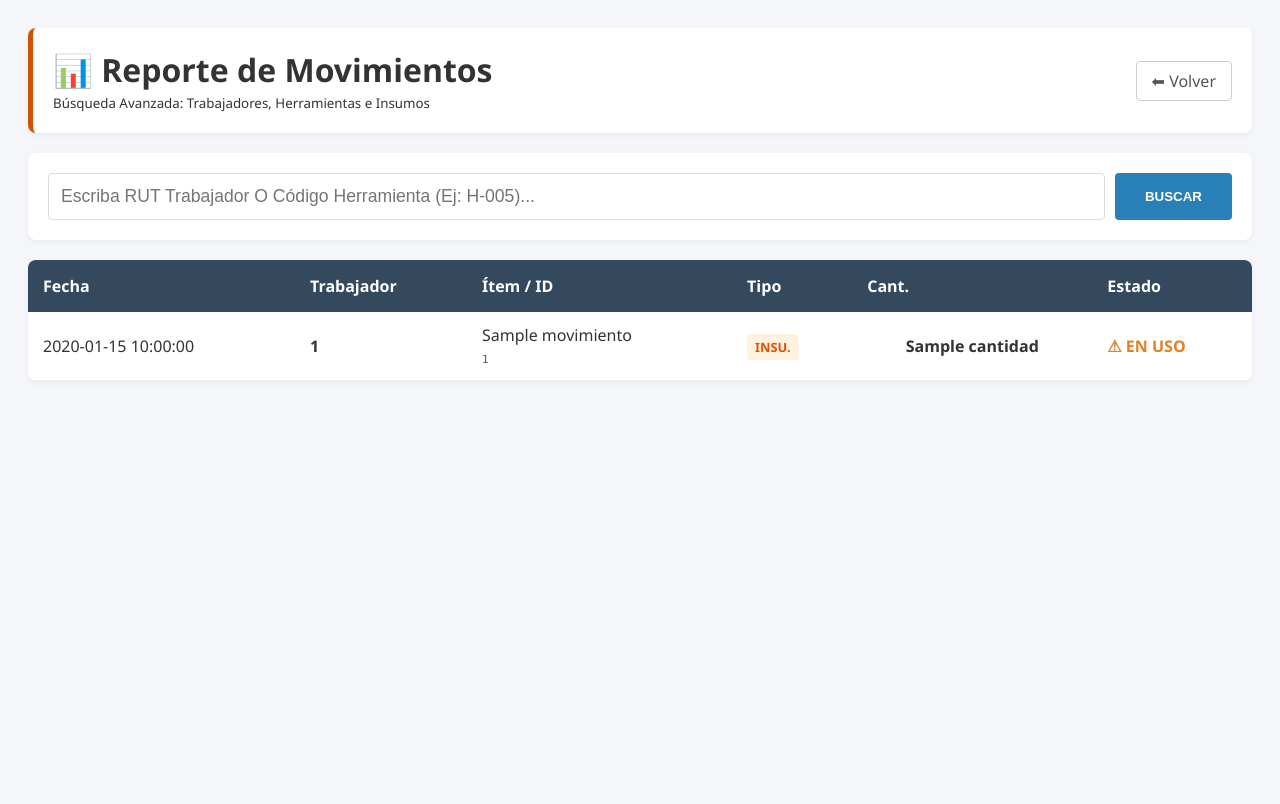
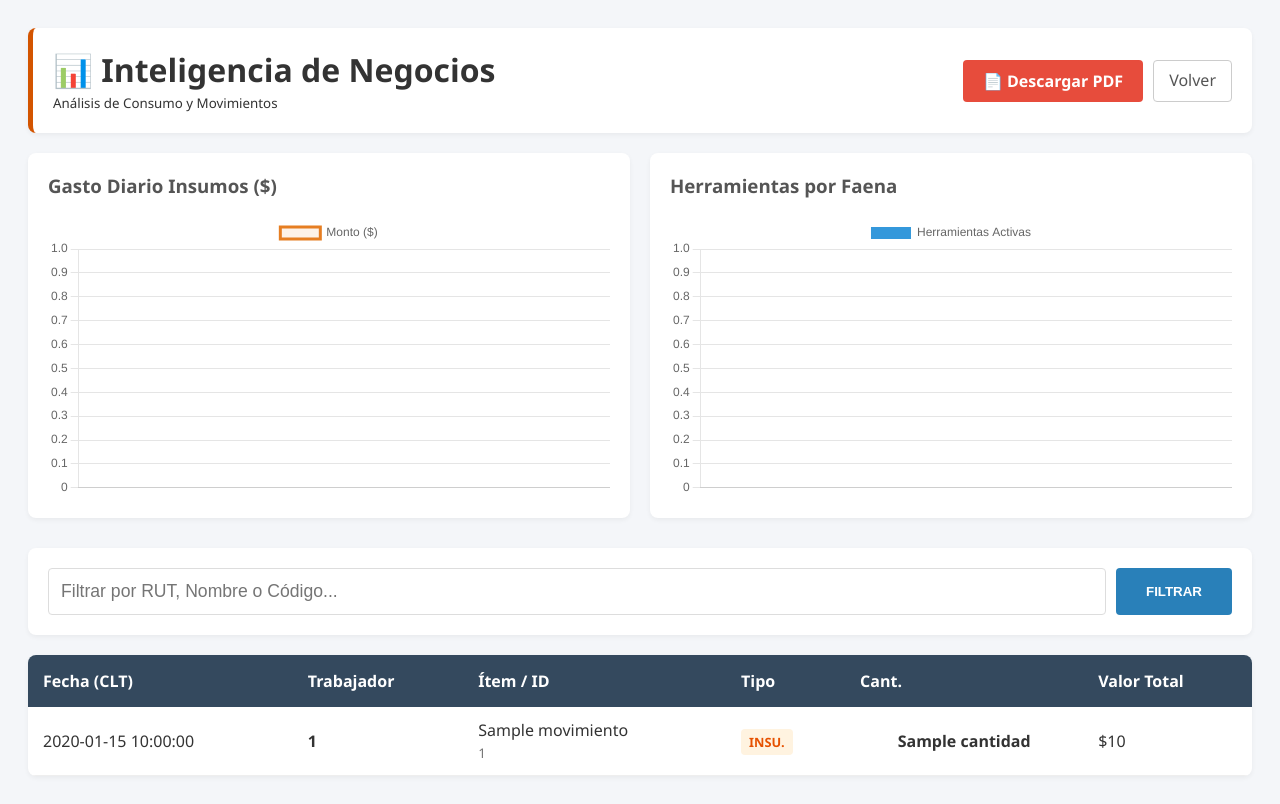
Before and after one commit to alexispferrada-wq/iron-trace-web, a Python web app: template templates/reportes.html in a window 1280 px wide. Before the commit the page ends 363 px from the top, so only its background shows below. Run offline with Jinja, Linux system fonts and the light colour scheme; the template is opened without the code that fills it: most values are stand-ins (such as "Sample title", 1, 10 or a date in 2020).

Commit message:
Update reportes.html

```diff
--- a/templates/reportes.html
+++ b/templates/reportes.html
@@ -3,22 +3,22 @@
 <head>
     <meta charset="UTF-8">
     <title>Reportes - Iron Trace</title>
+    <script src="https://cdn.jsdelivr.net/npm/chart.js"></script>
     <style>
         body { font-family: 'Segoe UI', sans-serif; background-color: #f4f6f9; padding: 20px; color: #333; }
 
         .header { background: white; padding: 20px; border-radius: 8px; display: flex; justify-content: space-between; align-items: center; box-shadow: 0 2px 5px rgba(0,0,0,0.05); margin-bottom: 20px; border-left: 5px solid #d35400; }
         .btn-back { text-decoration: none; color: #555; border: 1px solid #ccc; padding: 8px 15px; border-radius: 4px; }
-        .btn-back:hover { background: #eee; }
+        .btn-pdf { background: #e74c3c; color: white; text-decoration: none; padding: 10px 20px; border-radius: 4px; font-weight: bold; }
+
+        /* GRÁFICOS */
+        .charts-container { display: grid; grid-template-columns: 1fr 1fr; gap: 20px; margin-bottom: 30px; }
+        .chart-card { background: white; padding: 20px; border-radius: 8px; box-shadow: 0 2px 5px rgba(0,0,0,0.05); }
+        @media (max-width: 800px) { .charts-container { grid-template-columns: 1fr; } }
 
         .search-box { background: white; padding: 20px; border-radius: 8px; box-shadow: 0 2px 5px rgba(0,0,0,0.05); margin-bottom: 20px; display: flex; gap: 10px; }
         .input-search { flex: 1; padding: 12px; font-size: 1.1em; border: 1px solid #ddd; border-radius: 4px; }
         .btn-search { background: #2980b9; color: white; border: none; padding: 0 30px; font-weight: bold; border-radius: 4px; cursor: pointer; }
-        .btn-search:hover { background: #2471a3; }
-
-        .money-panel { display: grid; grid-template-columns: 1fr 1fr; gap: 20px; margin-bottom: 20px; }
-        .card-money { background: #2c3e50; color: white; padding: 20px; border-radius: 8px; text-align: center; }
-        .money-value { font-size: 2.5em; font-weight: bold; color: #2ecc71; margin: 10px 0; }
-        .money-label { text-transform: uppercase; font-size: 0.9em; letter-spacing: 1px; opacity: 0.8; }
 
         .table-container { background: white; border-radius: 8px; overflow: hidden; box-shadow: 0 2px 5px rgba(0,0,0,0.05); }
         table { width: 100%; border-collapse: collapse; }
@@ -29,71 +29,57 @@
         .badge { padding: 4px 8px; border-radius: 4px; font-size: 0.8em; font-weight: bold; }
         .type-herr { background: #e3f2fd; color: #1565c0; }
         .type-insu { background: #fff3e0; color: #e65100; }
-
-        .status-active { color: #e67e22; font-weight: bold; }
-        .status-returned { color: #27ae60; }
-        .status-consumed { color: #7f8c8d; font-style: italic; }
     </style>
 </head>
 <body>
 
     <div class="header">
         <div>
-            <h1 style="margin:0;">📊 Reporte de Movimientos</h1>
-            <small>Búsqueda Avanzada: Trabajadores, Herramientas e Insumos</small>
+            <h1 style="margin:0;">📊 Inteligencia de Negocios</h1>
+            <small>Análisis de Consumo y Movimientos</small>
         </div>
-        <a href="/dashboard" class="btn-back">⬅ Volver</a>
+        <div style="display:flex; gap:10px;">
+            <a href="/reportes/descargar_pdf" class="btn-pdf">📄 Descargar PDF</a>
+            <a href="/dashboard" class="btn-back">Volver</a>
+        </div>
+    </div>
+
+    <div class="charts-container">
+        <div class="chart-card">
+            <h3 style="margin-top:0; color:#555;">Gasto Diario Insumos ($)</h3>
+            <canvas id="chartInsumos"></canvas>
+        </div>
+        <div class="chart-card">
+            <h3 style="margin-top:0; color:#555;">Herramientas por Faena</h3>
+            <canvas id="chartFaenas"></canvas>
+        </div>
     </div>
 
     <form class="search-box" method="POST">
-        <input type="text" name="search_term" class="input-search" placeholder="Escriba RUT Trabajador O Código Herramienta (Ej: H-005)..." value="{{ search_term }}">
-        <button type="submit" class="btn-search">BUSCAR</button>
-        {% if search_term %}
-            <a href="/reportes" style="display:flex; align-items:center; padding:0 15px; color:#c0392b; text-decoration:none;">Limpiar</a>
-        {% endif %}
+        <input type="text" name="search_term" class="input-search" placeholder="Filtrar por RUT, Nombre o Código..." value="{{ search_term }}">
+        <button type="submit" class="btn-search">FILTRAR</button>
     </form>
-
-    {% if search_term %}
-    <div class="money-panel">
-        <div class="card-money">
-            <div class="money-label">Gasto en Insumos (Filtrado)</div>
-            <div class="money-value">${{ "{:,.0f}".format(total_insumos).replace(',', '.') }}</div>
-        </div>
-        <div class="card-money" style="background: #34495e;">
-            <div class="money-label">Items Insumos (Filtrado)</div>
-            <div class="money-value" style="color: #3498db;">{{ items_insumos }} Unidades</div>
-        </div>
-    </div>
-    {% endif %}
 
     <div class="table-container">
         <table>
             <thead>
                 <tr>
-                    <th>Fecha</th>
+                    <th>Fecha (CLT)</th>
                     <th>Trabajador</th>
                     <th>Ítem / ID</th>
                     <th>Tipo</th>
                     <th>Cant.</th>
-                    <th>Estado</th>
+                    <th>Valor Total</th>
                 </tr>
             </thead>
             <tbody>
                 {% for m in movimientos %}
                 <tr>
                     <td>{{ m['fecha_salida'] }}</td>
-
+                    <td><b>{{ m['worker_id'] }}</b></td>
+                    <td>{{ m['nombre'] }}<br><small style="color:#777;">{{ m['tool_id'] }}</small></td>
                     <td>
-                        <b>{{ m['worker_id'] }}</b>
-                    </td>
-
-                    <td>
-                        {{ m['nombre'] }}<br>
-                        <small style="color:#555; font-family:monospace;">{{ m['tool_id'] }}</small>
-                    </td>
-
-                    <td>
-                        {% if m['tipo'] == 'HERRAMIENTA' %}
+                        {% if m['tipo_item'] == 'HERRAMIENTA' %}
                             <span class="badge type-herr">HERR.</span>
                         {% else %}
                             <span class="badge type-insu">INSU.</span>
@@ -101,23 +87,9 @@
                     </td>
                     <td style="font-weight:bold; text-align:center;">{{ m['cantidad'] }}</td>
                     <td>
-                        {% if m['estado'] == 'ACTIVO' %}
-                            <span class="status-active">⚠ EN USO</span>
-                        {% elif m['estado'] == 'DEVUELTO' %}
-                            <span class="status-returned">✔ DEVUELTO</span>
-                        {% else %}
-                            <span class="status-consumed">CONSUMIDO</span>
-                        {% endif %}
-                    </td>
-                </tr>
-                {% else %}
-                <tr>
-                    <td colspan="6" style="text-align:center; padding:30px; color:#999;">
-                        {% if search_term %}
-                            No se encontraron resultados para "<b>{{ search_term }}</b>".
-                        {% else %}
-                            Utilice el buscador para ver el historial.
-                        {% endif %}
+                        {% if m['precio'] %}
+                            ${{ "{:,.0f}".format(m['precio'] * m['cantidad']).replace(',', '.') }}
+                        {% else %} - {% endif %}
                     </td>
                 </tr>
                 {% endfor %}
@@ -125,5 +97,40 @@
         </table>
     </div>
 
+    <script>
+        // DATOS INYECTADOS DESDE FLASK
+        const dataInsumos = {{ chart_days | tojson }};
+        const dataFaenas = {{ chart_faenas | tojson }};
+
+        // Gráfico Insumos (Línea)
+        new Chart(document.getElementById('chartInsumos'), {
+            type: 'line',
+            data: {
+                labels: dataInsumos.labels,
+                datasets: [{
+                    label: 'Monto ($)',
+                    data: dataInsumos.values,
+                    borderColor: '#e67e22',
+                    backgroundColor: 'rgba(230, 126, 34, 0.1)',
+                    fill: true,
+                    tension: 0.4
+                }]
+            }
+        });
+
+        // Gráfico Faenas (Barra)
+        new Chart(document.getElementById('chartFaenas'), {
+            type: 'bar',
+            data: {
+                labels: dataFaenas.labels,
+                datasets: [{
+                    label: 'Herramientas Activas',
+                    data: dataFaenas.values,
+                    backgroundColor: ['#3498db', '#9b59b6', '#2ecc71', '#f1c40f'],
+                }]
+            }
+        });
+    </script>
+
 </body>
 </html>
```
